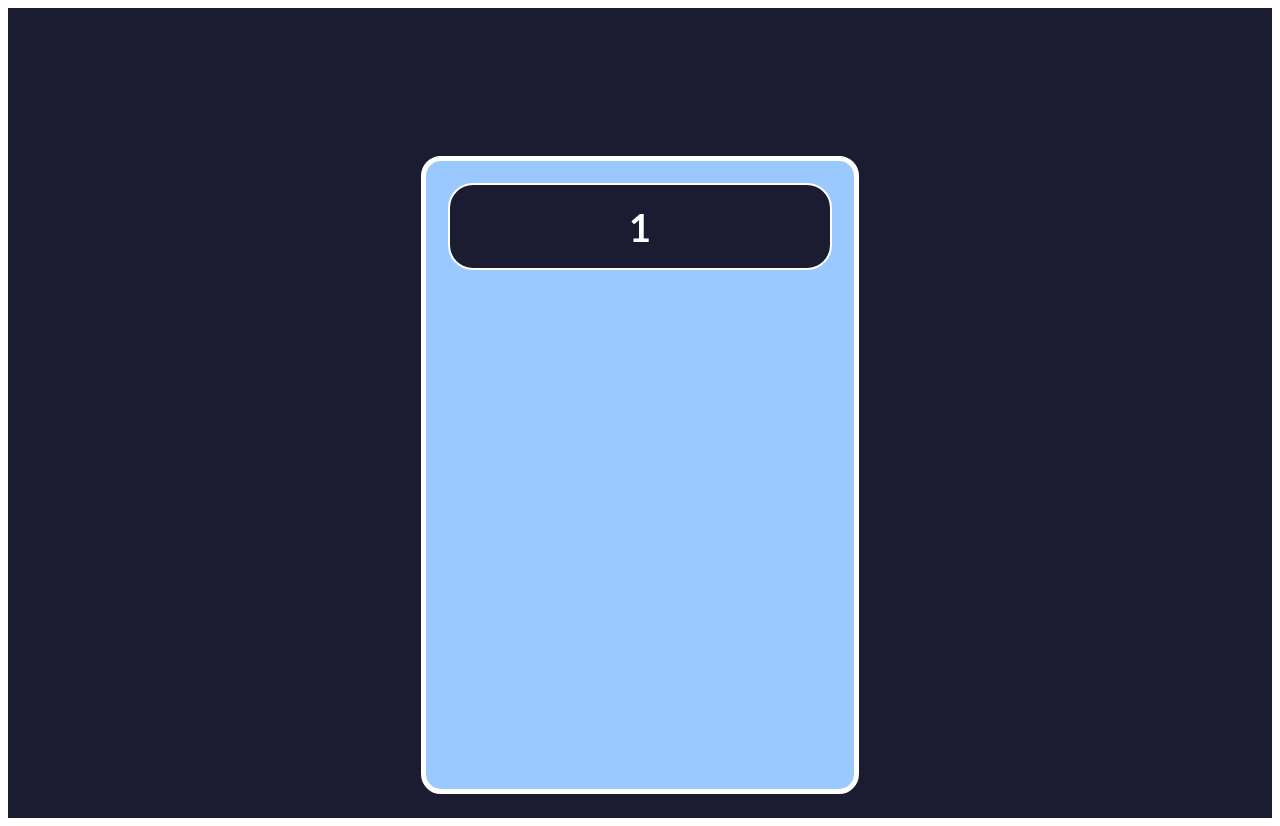
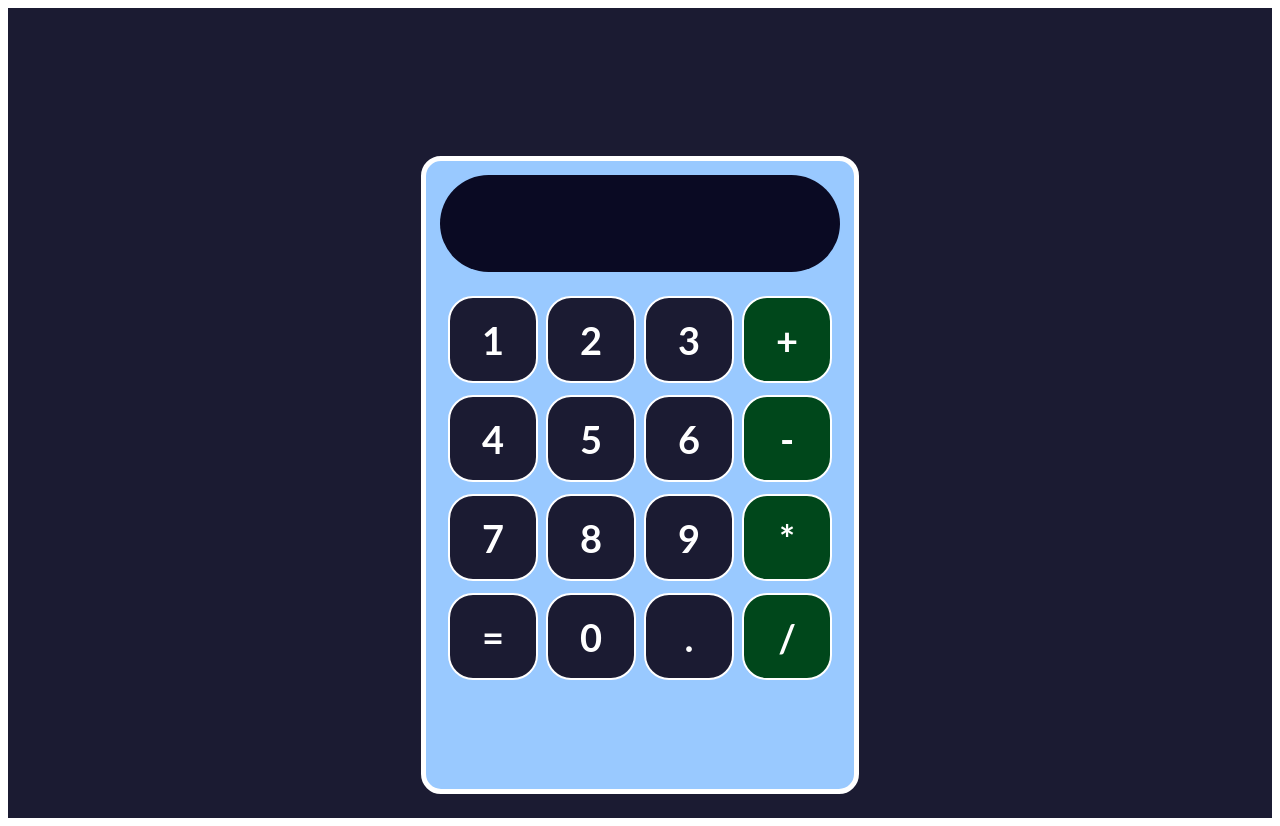
Before and after one commit to joacoarena/react, a React (Vite) app in the folder calculadora/: page / in a window 1280 px wide. Built offline with nearby package versions, Linux system fonts and the light colour scheme.

Commit message:
input styles

```diff
--- a/calculadora/src/App.jsx
+++ b/calculadora/src/App.jsx
@@ -1,7 +1,7 @@
 import { useState } from 'react'
 import Boton from './componentes/botones'
 import './App.css'
-
+import Pantalla from './componentes/Pantalla'
 function App() {
 
   return (
@@ -11,12 +11,31 @@
           <img src="" alt="" className='freecodecamp-logo' />
         </div>
         <div className='contenedor-calculadora'>
+          <Pantalla/>
           <div className='fila'>
             <Boton>1</Boton>
+            <Boton>2</Boton>
+            <Boton>3</Boton>
+            <Boton>+</Boton>
           </div>
-          <div className='fila'></div>
-          <div className='fila'></div>
-          <div className='fila'></div>
+          <div className='fila'>
+          <Boton>4</Boton>
+          <Boton>5</Boton>
+          <Boton>6</Boton>
+          <Boton>-</Boton>
+          </div>
+          <div className='fila'>
+          <Boton>7</Boton>
+          <Boton>8</Boton>
+          <Boton>9</Boton>
+          <Boton>*</Boton>
+          </div>
+          <div className='fila'>
+          <Boton>=</Boton>
+          <Boton>0</Boton>
+          <Boton>.</Boton>
+          <Boton>/</Boton>
+          </div>
           <div className='fila'></div>
         </div>
      </div>
--- /dev/null
+++ b/calculadora/src/componentes/Pantalla.jsx
@@ -0,0 +1,9 @@
+import React from "react";
+import '../hojas-de-estilos/pantalla.css'
+
+const Pantalla = ({ input }) => (
+    <div className="input">
+        {input}
+    </div>
+)
+export default Pantalla;
--- a/calculadora/src/hojas-de-estilos/boton.css
+++ b/calculadora/src/hojas-de-estilos/boton.css
@@ -14,3 +14,12 @@
     cursor: pointer;
     user-select: none;
 }
+.boton-contenedor:hover{
+  background-color:#5a01a7;
+}
+.operador{
+    background-color: #00471b;
+}
+.operador:hover{
+    background-color: #ff6600;
+}
--- /dev/null
+++ b/calculadora/src/hojas-de-estilos/pantalla.css
@@ -0,0 +1,16 @@
+.input{
+    height: 75px;
+    border-radius: 50px;
+    margin-bottom: 20px;
+    display: flex;
+    justify-content: flex-end;
+    align-items: center;
+    font-weight: bold;
+    font-size: 30px;
+    background-color: #0a0a23;
+    color: white;
+    padding: 11px;
+    padding-right: 30px;
+    margin: 1px solid #888;
+    box-shadow: -1px;
+}
```
